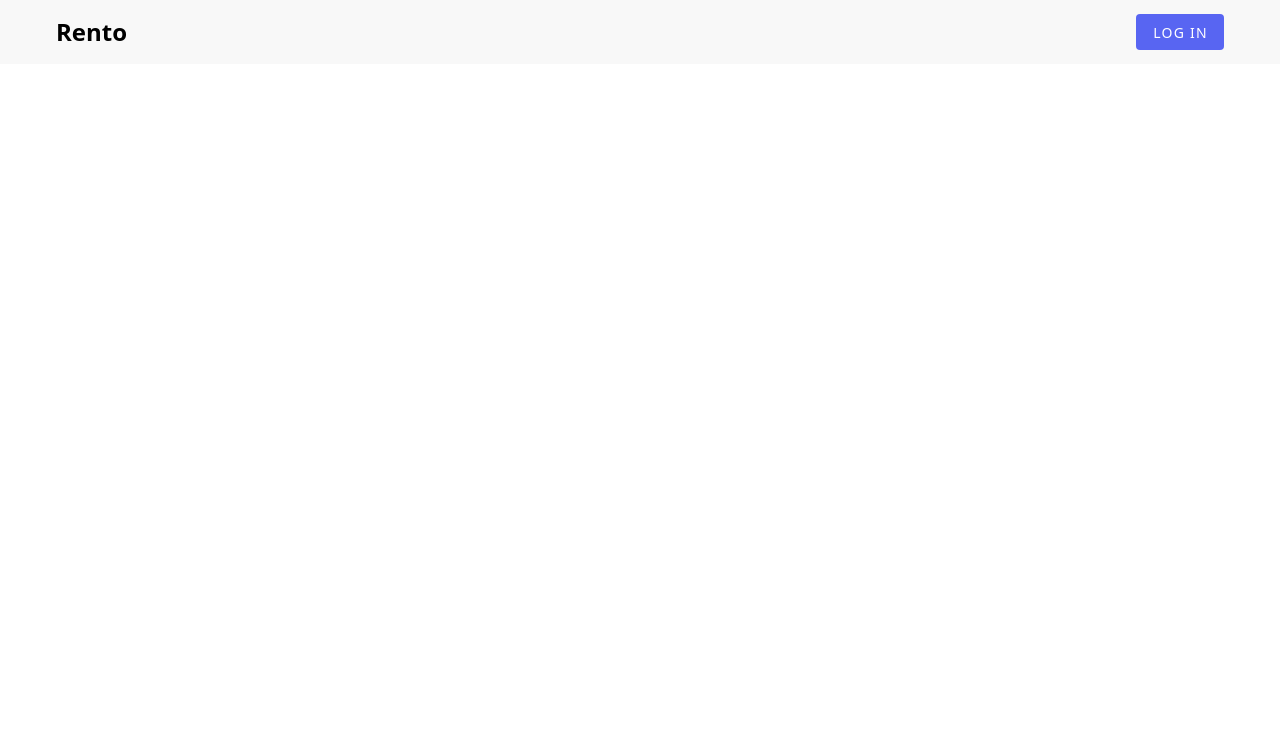
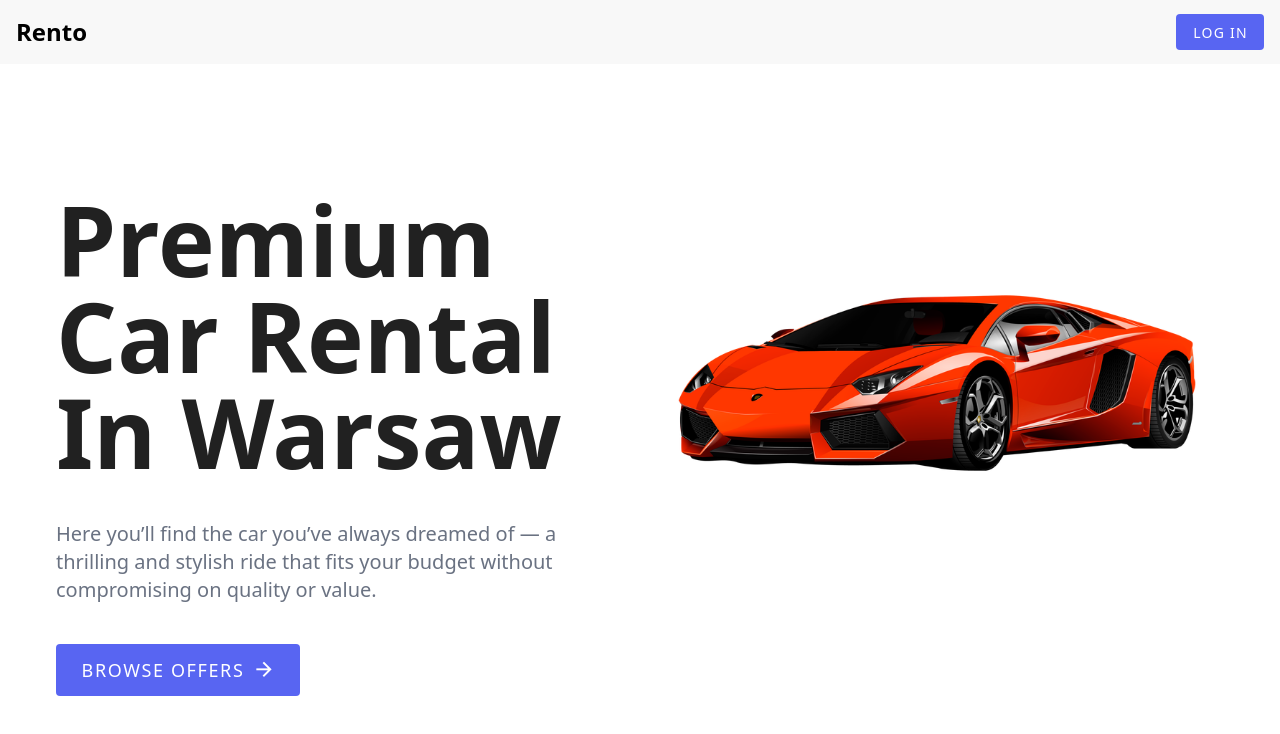
Before and after one commit to karal63/Rento, a Vue app in the folder client/: page / in a window 1280 px wide. Shown: the top 734 px of the page. Built offline with nearby package versions, Linux system fonts and the light colour scheme.

Commit message:
setup router, create welcome text

```diff
--- a/client/package.json
+++ b/client/package.json
@@ -14,6 +14,8 @@
         "@tailwindcss/vite": "^4.1.17",
         "tailwindcss": "^4.1.17",
         "vue": "^3.5.22",
+        "vue-i18n": "^11.1.12",
+        "vue-router": "^4.6.3",
         "vuetify": "^3.10.9"
     },
     "devDependencies": {
--- a/client/src/App.vue
+++ b/client/src/App.vue
@@ -5,5 +5,7 @@
 <template>
     <v-app>
         <Navbar />
+
+        <RouterView />
     </v-app>
 </template>
--- a/client/src/components/Navbar.vue
+++ b/client/src/components/Navbar.vue
@@ -2,7 +2,7 @@
 
 <template>
     <v-app-bar flat app color="customWhite">
-        <div class="w-full max-w-[1200px] m-auto flex items-center px-4">
+        <div class="w-full max-w-[1800px] m-auto flex items-center px-4">
             <!-- Left side -->
             <v-toolbar-title>
                 <span class="text-2xl font-semibold">Rento</span>
--- a/client/src/main.ts
+++ b/client/src/main.ts
@@ -1,6 +1,7 @@
 import { createApp } from 'vue';
 import './style.css';
 import App from './App.vue';
+import router from './router/router';
 
 import * as components from 'vuetify/components';
 import * as directives from 'vuetify/directives';
@@ -16,6 +17,7 @@ const vuetify = createVuetify({
             light: {
                 colors: {
                     customWhite: '#F8F8F8', // define your color here
+                    primary: '#5865f2',
                 },
             },
         },
@@ -25,5 +27,6 @@ const vuetify = createVuetify({
 const app = createApp(App);
 
 app.use(vuetify);
+app.use(router);
 
 app.mount('#app');
--- /dev/null
+++ b/client/src/pages/Home.vue
@@ -0,0 +1,30 @@
+<script setup lang="ts"></script>
+
+<template>
+    <v-main color="customWhite">
+        <div class="w-full max-w-[1800px] m-auto flex items-center px-4">
+            <v-container style="width: 1400px" class="mt-28 flex gap-5">
+                <v-sheet width="50%">
+                    <h1 class="text-8xl font-extrabold">
+                        Premium
+                        <br />
+                        Car Rental
+                        <br />
+                        In Warsaw
+                    </h1>
+                    <p class="mt-10 text-xl text-gray-500">
+                        Here you’ll find the car you’ve always dreamed of — a thrilling and stylish
+                        ride that fits your budget without compromising on quality or value.
+                    </p>
+                    <v-btn class="mt-10" variant="flat" color="primary" size="x-large">
+                        Browse offers
+                        <v-icon class="ml-2">mdi-arrow-right</v-icon>
+                    </v-btn>
+                </v-sheet>
+                <v-sheet width="50%">
+                    <img src="../assets/car.png" alt="" />
+                </v-sheet>
+            </v-container>
+        </div>
+    </v-main>
+</template>
--- /dev/null
+++ b/client/src/router/router.ts
@@ -0,0 +1,9 @@
+import { createWebHistory, createRouter } from 'vue-router';
+import { routes } from './routes';
+
+const router = createRouter({
+    history: createWebHistory(),
+    routes,
+});
+
+export default router;
--- a/client/src/style.css
+++ b/client/src/style.css
@@ -1,6 +1,16 @@
 @import 'tailwindcss';
 
-body {
-    margin: 0;
-    padding: 0;
+:root {
+    font-family: system-ui, Avenir, Helvetica, Arial, sans-serif;
+    line-height: 1.5;
+    font-weight: 400;
+
+    color-scheme: light dark;
+    /* color: rgba(255, 255, 255, 0.87); */
+    /* background-color: #242424; */
+
+    font-synthesis: none;
+    text-rendering: optimizeLegibility;
+    -webkit-font-smoothing: antialiased;
+    -moz-osx-font-smoothing: grayscale;
 }
```
Also changed, not shown: client/src/router/routes.ts (added, +9 -0 lines), client/src/assets/car.png (added).
